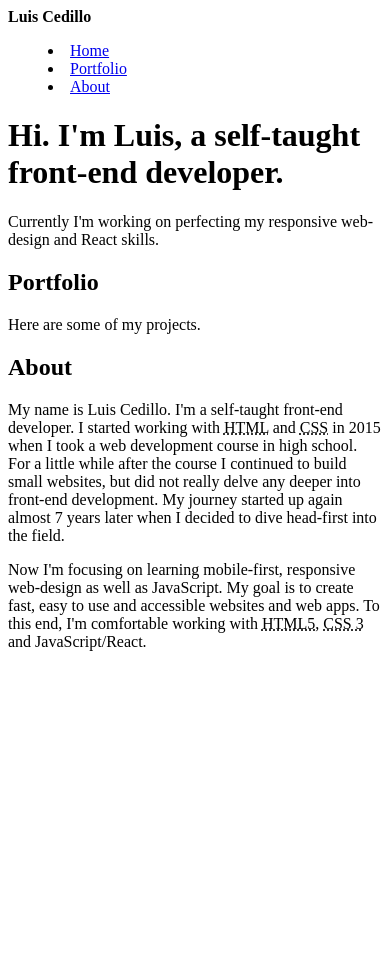
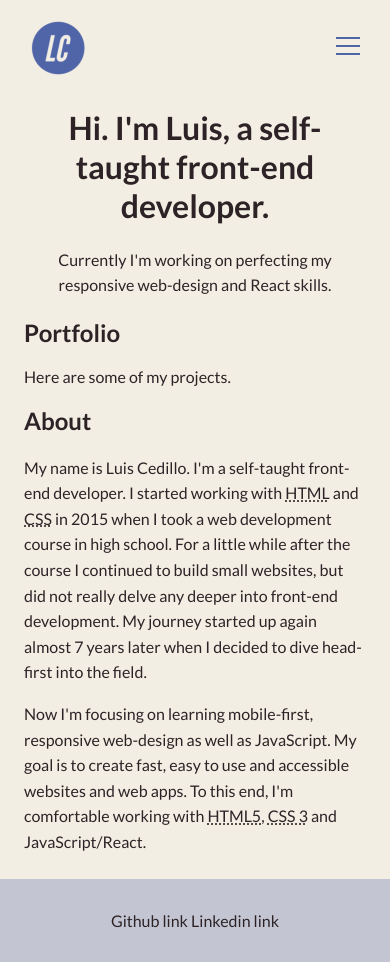
Before and after one commit to acedilloluis/portfolio, a website built with Parcel: page src/index.html in a window 390 px wide. Before the commit the page ends 844 px from the top, so only its background shows below. Built offline with nearby package versions, Linux system fonts and the light colour scheme.

Commit message:
basic mobile design completed

```diff
--- a/src/index.html
+++ b/src/index.html
@@ -29,16 +29,28 @@
 </html>
 <body>
   <header id="home">
-    <!--logo goes here-->
-    <strong>Luis Cedillo</strong>
-    <!--hamburger menu goes here-->
+    <!--logo goes here; maybe remove name-->
+    <img
+      src="./images/transparent-mobile-logo.png"
+      alt="logo of initials LC"
+      class="img"
+    />
+    <button type="button" title="Toggle menu">
+      <svg width="24" height="18" xmlns="http://www.w3.org/2000/svg">
+        <path
+          d="M24 16v2H0v-2h24zm0-8v2H0V8h24zm0-8v2H0V0h24z"
+          fill="#FFF"
+          fill-rule="evenodd"
+        />
+      </svg>
+    </button>
   </header>
   <!--
         For mobile menu nav element should be hidden until user clicks menu btn then it should use a
         transition and appear below the header bar containing logo, name, & menu btn
         For desktop menu nav element should be visible in header (horizontal design) with logo & name
   -->
-  <nav>
+  <nav class="visually-hidden">
     <menu>
       <li><a href="#home">Home</a></li>
       <li><a href="#portfolio">Portfolio</a></li>
@@ -88,4 +100,11 @@
       </p>
     </section>
   </main>
+
+  <footer>
+    <ul>
+      <li>Github link</li>
+      <li>Linkedin link</li>
+    </ul>
+  </footer>
 </body>
--- a/src/styles.css
+++ b/src/styles.css
@@ -0,0 +1,130 @@
+@import url('https://fonts.googleapis.com/css?family=Lato:400,700&display=swap');
+/* Crop favicon image so that it looks better in browser */
+:root {
+  --lavender-gray: #c3c6d2;
+  --alabaster: #f2eee3;
+  --liberty: #5065a8;
+  --raisin-black: #2d2327;
+}
+
+*,
+*::after,
+*::before {
+  box-sizing: border-box;
+}
+
+html,
+body {
+  margin: 0;
+  padding: 0;
+}
+
+.img {
+  height: auto;
+  max-width: 100%;
+}
+
+.visually-hidden {
+  display: none;
+}
+
+body {
+  display: grid;
+  grid-template-columns: 1rem 1fr 1rem;
+  grid-gap: 0.5rem;
+  background: var(--alabaster);
+  font-family: 'Lato', sans-serif;
+  font-size: 1rem;
+  color: var(--raisin-black);
+}
+
+body > header {
+  grid-column: 2 / 2;
+  display: flex;
+  align-items: center;
+  justify-content: space-between;
+  margin-top: 1rem;
+
+  & > strong {
+    color: var(--liberty);
+    font-size: 1.5rem;
+  }
+
+  & > button {
+    background: transparent;
+    border: none;
+    cursor: pointer;
+  }
+
+  & path {
+    fill: var(--liberty);
+  }
+}
+
+nav {
+  grid-column: 2 / 2;
+  background: var(--lavender-gray);
+  margin: 0;
+  text-align: center;
+
+  & > menu {
+    list-style-type: none;
+    margin: 0;
+    padding: 0;
+  }
+
+  & li:nth-child(odd) {
+    margin-top: 1.3rem;
+    margin-bottom: 1.35rem;
+  }
+
+  & a:link {
+    font-size: 1.1rem;
+    font-weight: 700;
+    text-decoration: none;
+    padding: 0.5rem 1rem;
+  }
+
+  & a:visited {
+    color: var(--raisin-black);
+  }
+
+  & a:hover {
+    color: var(--alabaster);
+  }
+}
+
+main {
+  grid-column: 2 / 2;
+
+  & > header {
+    text-align: center;
+
+    & > p {
+      line-height: 1.6;
+    }
+  }
+}
+
+#about > p {
+  line-height: 1.6;
+}
+
+footer {
+  grid-column: 1 / -1;
+  background: var(--lavender-gray);
+  padding: 2rem 1rem;
+  display: flex;
+  align-items: center;
+  justify-content: center;
+
+  & > ul {
+    list-style-type: none;
+    margin: 0;
+    padding: 0;
+  }
+
+  & li {
+    display: inline;
+  }
+}
```
Also changed, not shown: src/images/icon-hamburger.svg (deleted), src/images/transparent-mobile-logo.png (added).
